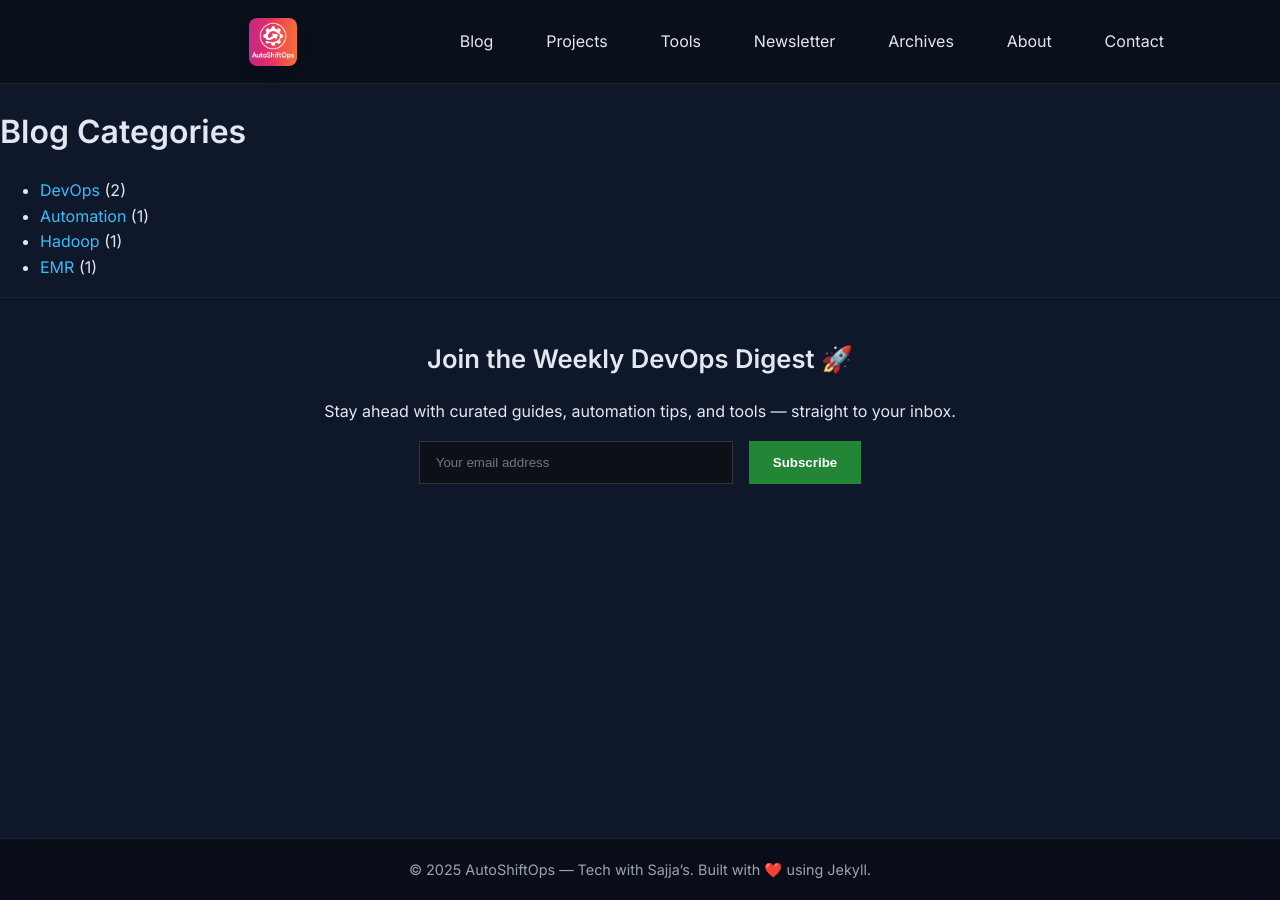
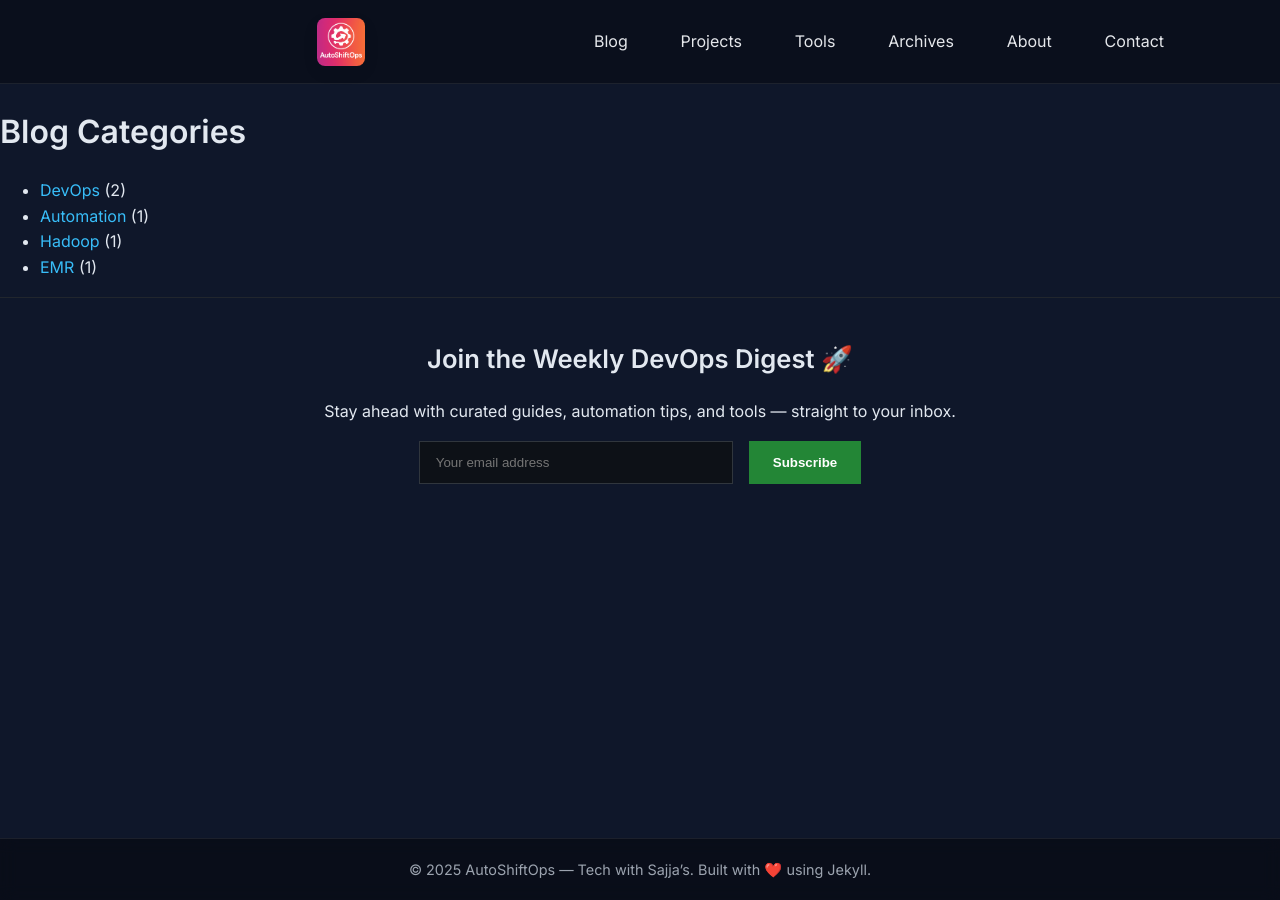
Before and after one commit to AutoShiftOps/autoshiftops.github.io, a Jekyll site: the page built from categories.html, in a window 1280 px wide. Built offline with Jekyll 4.4.1, drawn with Linux system fonts in a browser that asks for light colours.

```diff
--- a/_includes/header.html
+++ b/_includes/header.html
@@ -13,7 +13,7 @@
       <a href="{{ '/blog' | relative_url }}">Blog</a>
       <a href="{{ '/projects' | relative_url }}">Projects</a>
       <a href="{{ '/tools' | relative_url }}">Tools</a>
-      <a href="{{ '/newsletter' | relative_url }}">Newsletter</a>
+      <!-- <a href="{{ '/newsletter' | relative_url }}">Newsletter</a> -->
       <a href="{{ '/archives/2025' | relative_url }}">Archives</a>
       <a href="{{ '/about' | relative_url }}">About</a>
       <a href="{{ '/contact' | relative_url }}">Contact</a>
```
